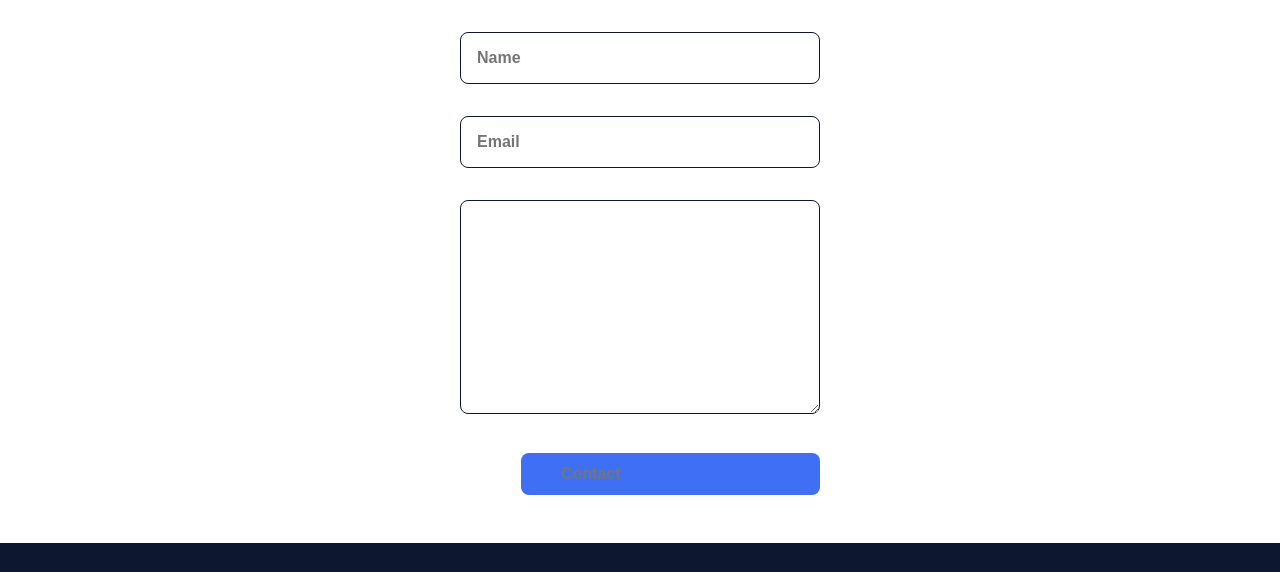
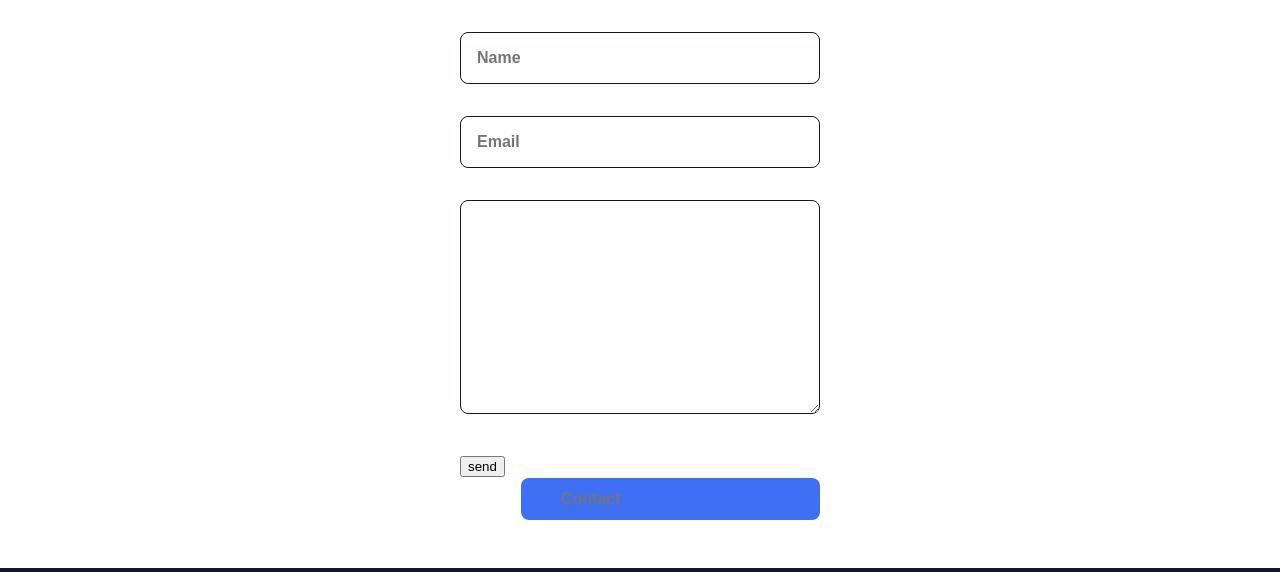
Before and after one commit to EthenoX-Official/Portfolio, a plain HTML site: page index.html in a window 1280 px wide. Shown: the part 2937-3509 px from the top of the page. Drawn offline with nearby package versions, Linux system fonts and the light colour scheme.

Commit message:
Update index.html

```diff
--- a/index.html
+++ b/index.html
@@ -188,7 +188,8 @@
                         <input type="text" id="Name" placeholder="Name" class="contact__input">
                         <input type="mail" id="Email" placeholder="Email" class="contact__input">
                         <textarea name="" id="Message" cols="0" rows="10" class="contact__input"></textarea>
-                        <input type="text" onclick="sendMail()" placeholder="Contact" class="contact__button button">
+                        <button type="submit" onclick="sendMail()" > send </button>
+                        <input type="text"  placeholder="Contact" class="contact__button button">
                     </form>
                 </div>
             </section>
```
